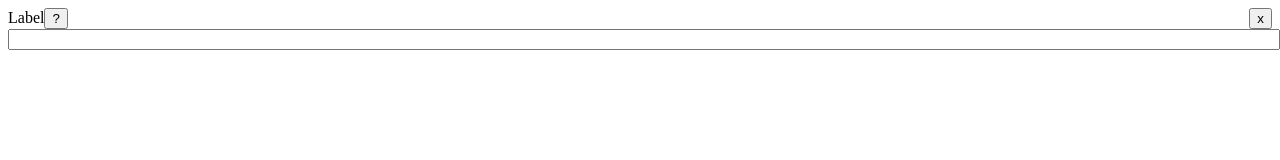
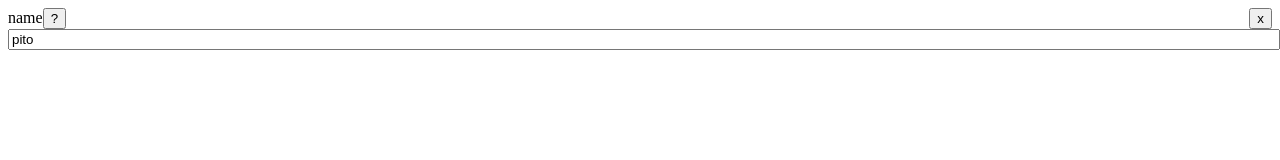
Before and after one commit to ladysun-catheart/busky, a React (Create React App) app: page / in a window 1280 px wide. Shown: the top 160 px of the page. Built offline with nearby package versions, Linux system fonts and the light colour scheme.

Commit message:
[develop] created basic input

```diff
--- a/src/core/components/smartFormCompos/Input/Input.tsx
+++ b/src/core/components/smartFormCompos/Input/Input.tsx
@@ -1,11 +1,17 @@
 import React from 'react';
+import InputProps from "../type";
 
-const Input: React.FC = () => {
+const Input: React.FC<InputProps> = ({value, onChange}) => {
     return (
         <div>
             <div style={{display: 'flex', flexDirection: 'row'}}>
                 <div style={{flex: '1'}}>
-                    <input style={{width: '100%'}} type="text" />
+                    <input
+                        style={{width: '100%'}}
+                        type="text"
+                        value={value}
+                        onChange={onChange}
+                    />
                 </div>
             </div>
         </div>
--- a/src/core/components/smartFormCompos/factory.tsx
+++ b/src/core/components/smartFormCompos/factory.tsx
@@ -1,26 +1,36 @@
-import React, {ComponentType, MouseEvent} from 'react'
+import React, {MouseEvent} from 'react'
 import { LabelProps } from './label/Label'
+import InputProps from "./type";
+
+type HocFactoryProps = {
+    label: string,
+    help: string,
+    value: string,
+    onChange: (event: React.FormEvent<HTMLInputElement>) => void
+}
 
 const factory = (
     Label: React.FC<LabelProps>,
-    Element: React.FC
-): ComponentType => {
-    const hocComponent = ({...props}) => {
+    Element: React.FC<InputProps>
+): React.FC<HocFactoryProps> => {
 
+    const hocFactory = (props: HocFactoryProps) => {
+        const {label, help, value, onChange} = props
         return (
             <div style={{display: 'flex', flexDirection: 'column'}}>
                 <Label
-                    onClickHelp={() => console.log('help')}
-                    onClickClose={() => console.log('close')}
+                    label={label}
+                    help={help}
                 />
-                <Element />
+                <Element
+                    value={value}
+                    onChange={onChange}
+                />
             </div>
         )
     }
 
-    hocComponent.propTypes = {}
-
-    return hocComponent
+    return hocFactory
 }
 
 export default factory
--- a/src/core/components/smartFormCompos/label/Label.tsx
+++ b/src/core/components/smartFormCompos/label/Label.tsx
@@ -1,19 +1,19 @@
 import React, {MouseEvent} from 'react';
 
 export type LabelProps = {
-    onClickHelp: (event: MouseEvent<HTMLButtonElement>) => void,
-    onClickClose: (event: MouseEvent<HTMLButtonElement>) => void,
+    label: string,
+    help: string,
 }
 
-const Label: React.FC<LabelProps> = ({ onClickHelp, onClickClose }) => {
+const Label: React.FC<LabelProps> = ({ label, help }) => {
     return (
         <div style={{display: 'flex', flexDirection: 'row', justifyContent: 'space-between'}}>
             <div>
-                <span>Label</span>
-                <button onClick={onClickHelp}>?</button>
+                <span>{label}</span>
+                <button onClick={() => console.log(help)}>?</button>
             </div>
             <div>
-                <button onClick={onClickClose}>x</button>
+                <button onClick={() => console.log('clear')}>x</button>
             </div>
         </div>
     );
--- /dev/null
+++ b/src/core/components/smartFormCompos/type.ts
@@ -0,0 +1,8 @@
+import React from "react";
+
+type InputProps = {
+    value: string,
+    onChange: (event: React.ChangeEvent<HTMLInputElement>) => void
+}
+
+export default InputProps
--- a/src/dashboard/DashBoard.tsx
+++ b/src/dashboard/DashBoard.tsx
@@ -1,5 +1,5 @@
 import React from "react";
-import { SmartInput } from "../core/components";
+import FormSearch from "./formSearch";
 
 interface Props {
 
@@ -11,7 +11,11 @@ class DashBoard extends React.Component<Props, any>{
     }
 
     render(): React.ReactNode {
-        return <div><SmartInput/></div>;
+        return (
+            <div>
+                <FormSearch />
+            </div>
+        );
     }
 }
 
--- /dev/null
+++ b/src/dashboard/formSearch/FormSearch.tsx
@@ -0,0 +1,19 @@
+import React from 'react';
+import {SmartInput} from "../../core/components/smartFormCompos";
+
+const FormSearch: React.FC = () => {
+    return (
+        <div>
+            <div>
+                <SmartInput
+                    label="name"
+                    help="put your name!"
+                    value="pito"
+                    onChange={() => console.log('un pito cambiado')}
+                />
+            </div>
+        </div>
+    );
+};
+
+export default FormSearch;
--- /dev/null
+++ b/src/dashboard/formSearch/index.ts
@@ -0,0 +1,2 @@
+import FormSearch from "./FormSearch";
+export default FormSearch
```
